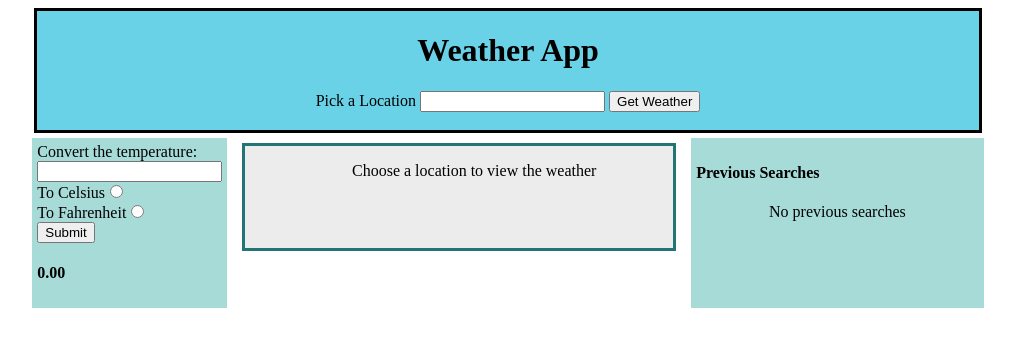
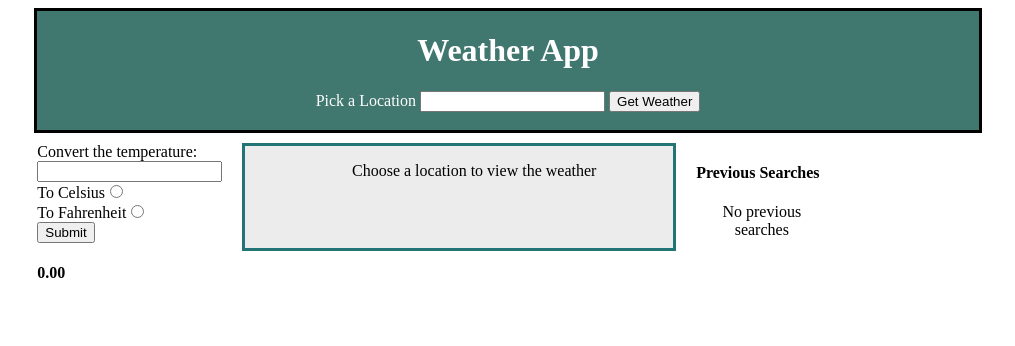
Before and after one commit to joinpursuit/8-4-weather-app-project, a website: page index.html in a window 1280 px wide. Shown: the whole page, without its empty margins (132-1147 px from the left). Drawn offline with Linux system fonts and the light colour scheme.

Commit message:
it works pass all test

```diff
--- a/index.html
+++ b/index.html
@@ -48,6 +48,7 @@
 
 </div>
 
+<div>
     <aside id = "history">
         <section>
             <h4 id = "preSearch">Previous Searches</h4>
@@ -56,6 +57,8 @@
         </section>
     </aside>
 
+</div>
+
 
 
 </main>
--- a/style.css
+++ b/style.css
@@ -7,8 +7,8 @@ header {
 .header {
     display: grid;
     text-align: center;
-    background-color: #69D2E7;
-    color:black;
+    background-color: #40786f;
+    color:white;
     grid-column: 2/8;
     border: 3px solid black;
 }
@@ -63,7 +63,7 @@ main {
     grid-column: 6/8;
     text-align: center;
     padding-left: 30px;
-    background-color: #A7DBD8;
+    /* background-color: #A7DBD8; */
     margin: 5px;
     color: black;
     padding: 5px;
@@ -86,7 +86,9 @@ img {
     display: grid;
     grid-column: 2/3;
     margin: 5px;
-    background-color: #A7DBD8;
+    /* background-color: #A7DBD8; */
     color: black;
     padding: 5px;
 }
+
+/* unsplash */
```
Lines whose indentation alone changed are shown as unchanged.
